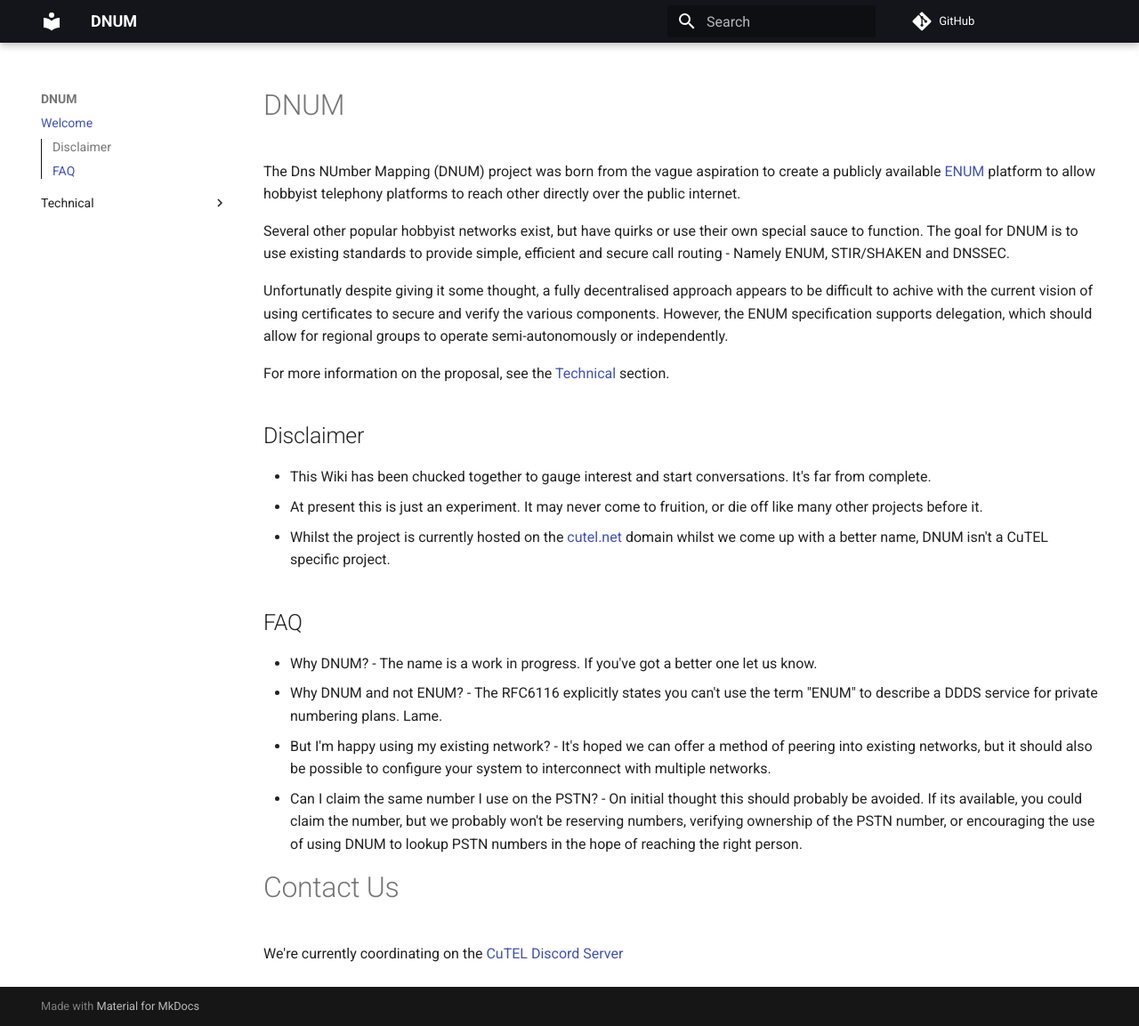
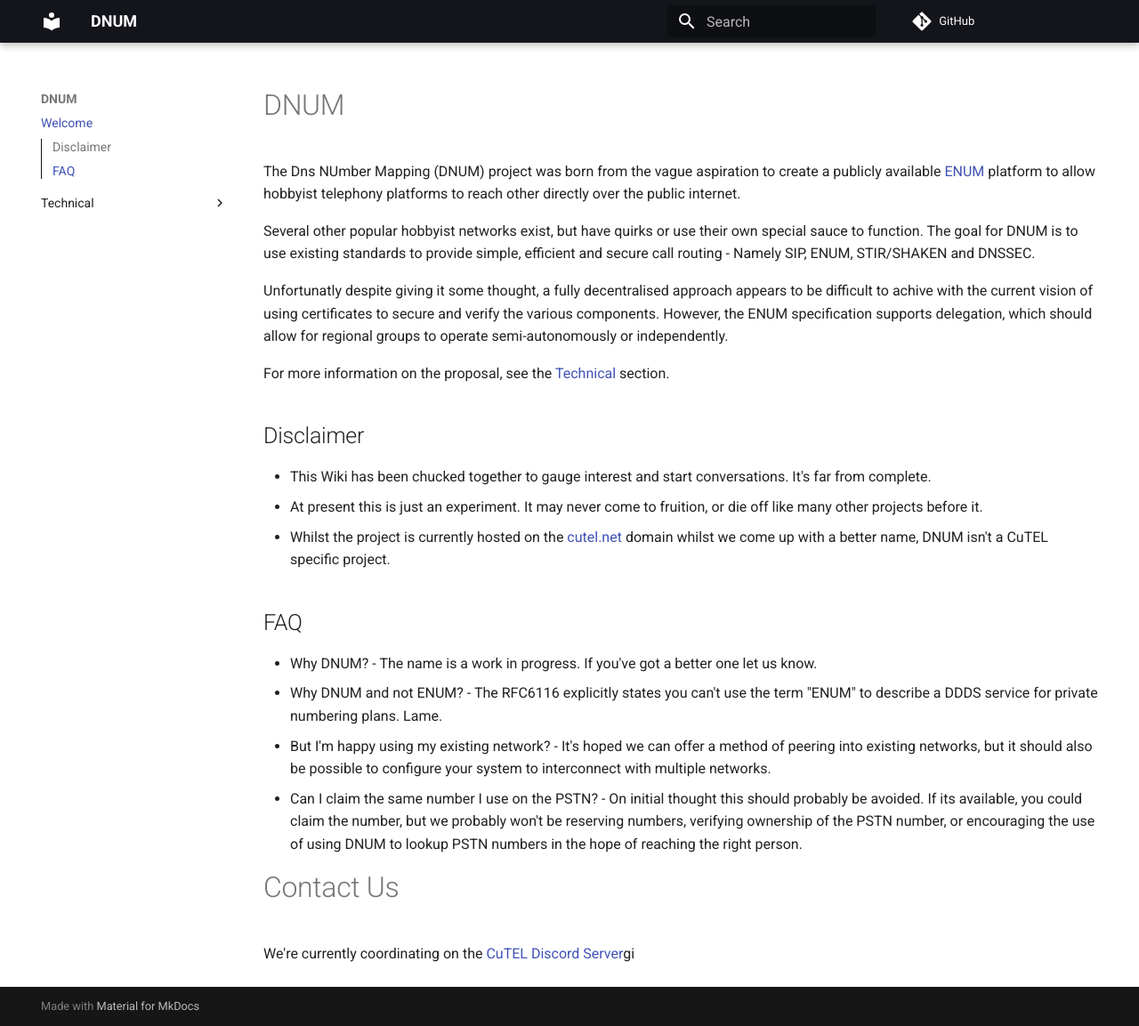
Before and after one commit to cu-telecom/DNUM-Wiki, an MkDocs documentation site: the page built from docs/index.md, in a window 1280 px wide and 1153 px high. Shown: the whole window at 89% size. Built offline with MkDocs 1.6.1 and Material for MkDocs 9.7.7, drawn with Linux system fonts in a browser that asks for light colours; comment, search, counter and statistics services are not loaded.

Commit message:
Add SIP to index, add README, etc

```diff
--- a/docs/index.md
+++ b/docs/index.md
@@ -2,7 +2,7 @@
 
 The Dns NUmber Mapping (DNUM) project was born from the vague aspiration to create a publicly available [ENUM](https://datatracker.ietf.org/doc/html/rfc6116) platform to allow hobbyist telephony platforms to reach other directly over the public internet.
 
-Several other popular hobbyist networks exist, but have quirks or use their own special sauce to function. The goal for DNUM is to use existing standards to provide simple, efficient and secure call routing - Namely ENUM, STIR/SHAKEN and DNSSEC.
+Several other popular hobbyist networks exist, but have quirks or use their own special sauce to function. The goal for DNUM is to use existing standards to provide simple, efficient and secure call routing - Namely SIP, ENUM, STIR/SHAKEN and DNSSEC.
 
 Unfortunatly despite giving it some thought, a fully decentralised approach appears to be difficult to achive with the current vision of using certificates to secure and verify the various components. However, the ENUM specification supports delegation, which should allow for regional groups to operate semi-autonomously or independently.
 
@@ -23,4 +23,4 @@ For more information on the proposal, see the [Technical](./technical/index.md)
 
 # Contact Us
 
-We're currently coordinating on the [CuTEL Discord Server](https://t.co/AixzjCUT9t)
+We're currently coordinating on the [CuTEL Discord Server](https://t.co/AixzjCUT9t)gi
```
Also changed, not shown: README.md (added, +11 -0 lines), 1 other file.
